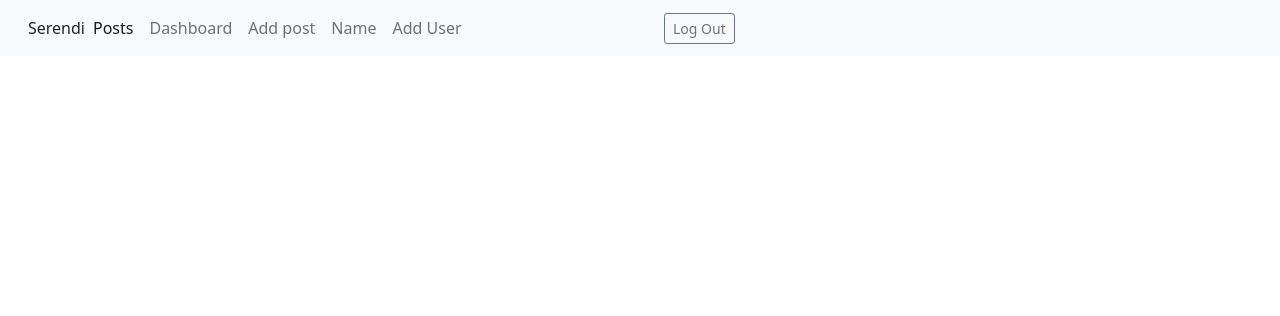
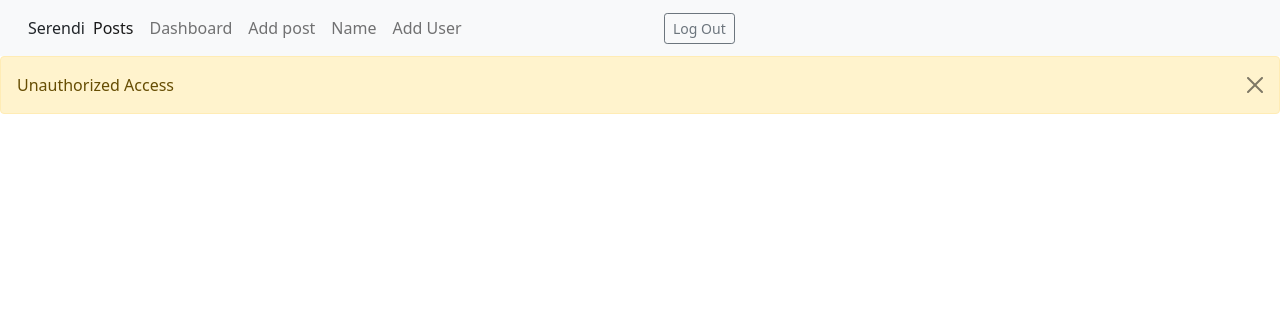
Before and after one commit to bmhatab/flask-blog-app, a Flask app: template templates/update.html in a window 1280 px wide. Shown: the top 316 px of the page. Run offline with Flask 3, Linux system fonts and the light colour scheme; the template is opened without the code that fills it: values that come from a table or form of the project are taken from there, others are empty; the visitor is signed in with stand-in values (Sample User, id 1); data comes from the database, SQL or seed files in the repository.

Commit message:
Added alert

```diff
--- a/templates/update.html
+++ b/templates/update.html
@@ -44,6 +44,14 @@
 
 </div>
 
+{% else %}
+
+<div class="alert alert-warning alert-dismissible fade show" role="alert">
+    Unauthorized Access
+<button type="button" class="btn-close" data-bs-dismiss="alert" aria-label="Close"></button>
+</div>
+
+
 {% endif %}
 
 {% endblock %}
```
